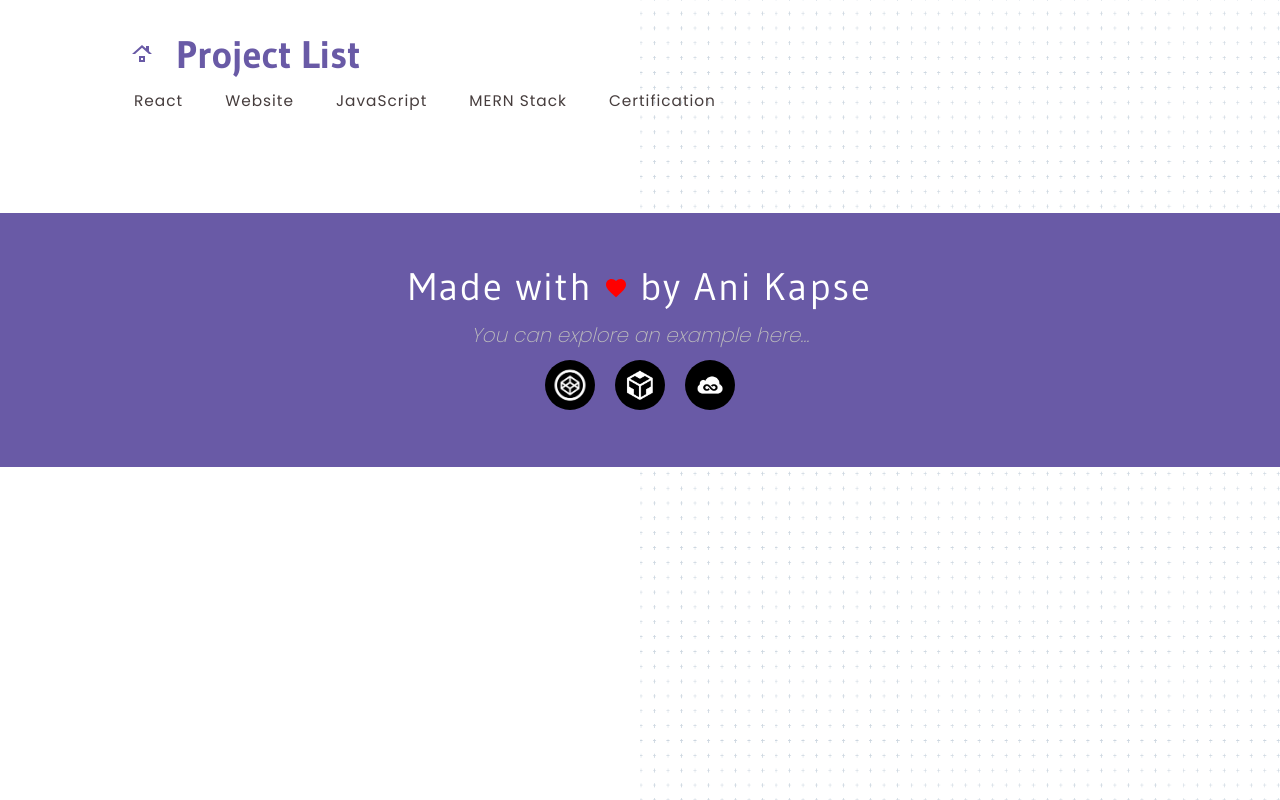
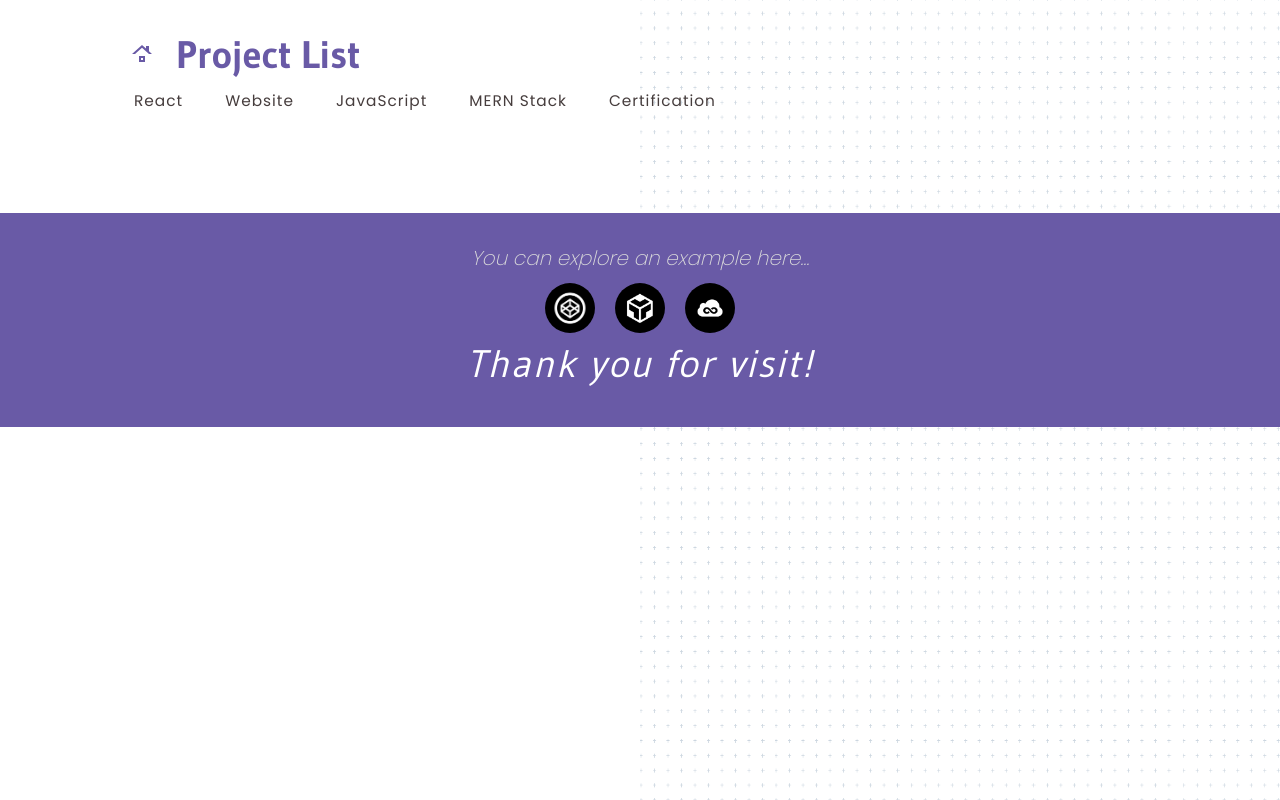
Before and after one commit to anilkapse1/kapsecode, a React (Vite) app: page /kapsecode/portfolio in a window 1280 px wide. Built offline with nearby package versions, Linux system fonts and the light colour scheme.

Commit message:
footer and heropage changed

```diff
--- a/src/components/Footer.jsx
+++ b/src/components/Footer.jsx
@@ -10,7 +10,7 @@ import jsfiddle from '../assets/images/jsfiddle.png'
 
 const Footer = () => {
     const Footer=styled.div`
-        padding:50px 0px;
+        padding:30px 0px;
         background-color:${({theme})=>theme.colors.color1};
         display:flex;
         flex-direction:column;
@@ -24,7 +24,8 @@ const Footer = () => {
             font-weight: 200;
         }
         p{
-          color: #bdbdbd;
+
+          color: rgb(219 219 219);
           font-size: 20px;
         }
         .learn_container{
@@ -47,13 +48,14 @@ const Footer = () => {
 
   return (
     <Footer>
-        <h1>Made with <FavoriteIcon style={{color:"red"}}/> by Ani Kapse</h1>
         <p><i>You can explore an example here...</i></p>
         <div className='learn_container'>
           <a href="https://codepen.io/anilkapse1" target="_blank"><img src={codepen} alt="codepen"/></a>
           <a href="https://codesandbox.io/u/anilkapse1" target="_blank"><img src={codesandbox} alt="codesandbox"/></a>
           <a href="https://jsfiddle.net/user/kapsecode/" target="_blank"><img src={jsfiddle} alt="jsfiddle"/></a>
         </div>
+        {/* <h1>Made with <FavoriteIcon style={{color:"pink"}}/> by Ani Kapse</h1> */}
+        <h1><i>Thank you for visit!</i></h1>
 
     </Footer>
   )
--- a/src/pages/Heropage.jsx
+++ b/src/pages/Heropage.jsx
@@ -71,7 +71,11 @@ const Heropage = () => {
                     }
 
                     p{
-                        font-size:1vw;
+                        font-size: 1.2vw;
+                        background-color: rgb(217 210 235 / 40%);
+                        backdrop-filter: blur(5px);
+                        font-weight: 400;
+                        line-height: 2;
                     }
                 }
             }
```
Also changed, not shown: src/assets/images/user1.png (added), src/assets/images/user2.png (added).
